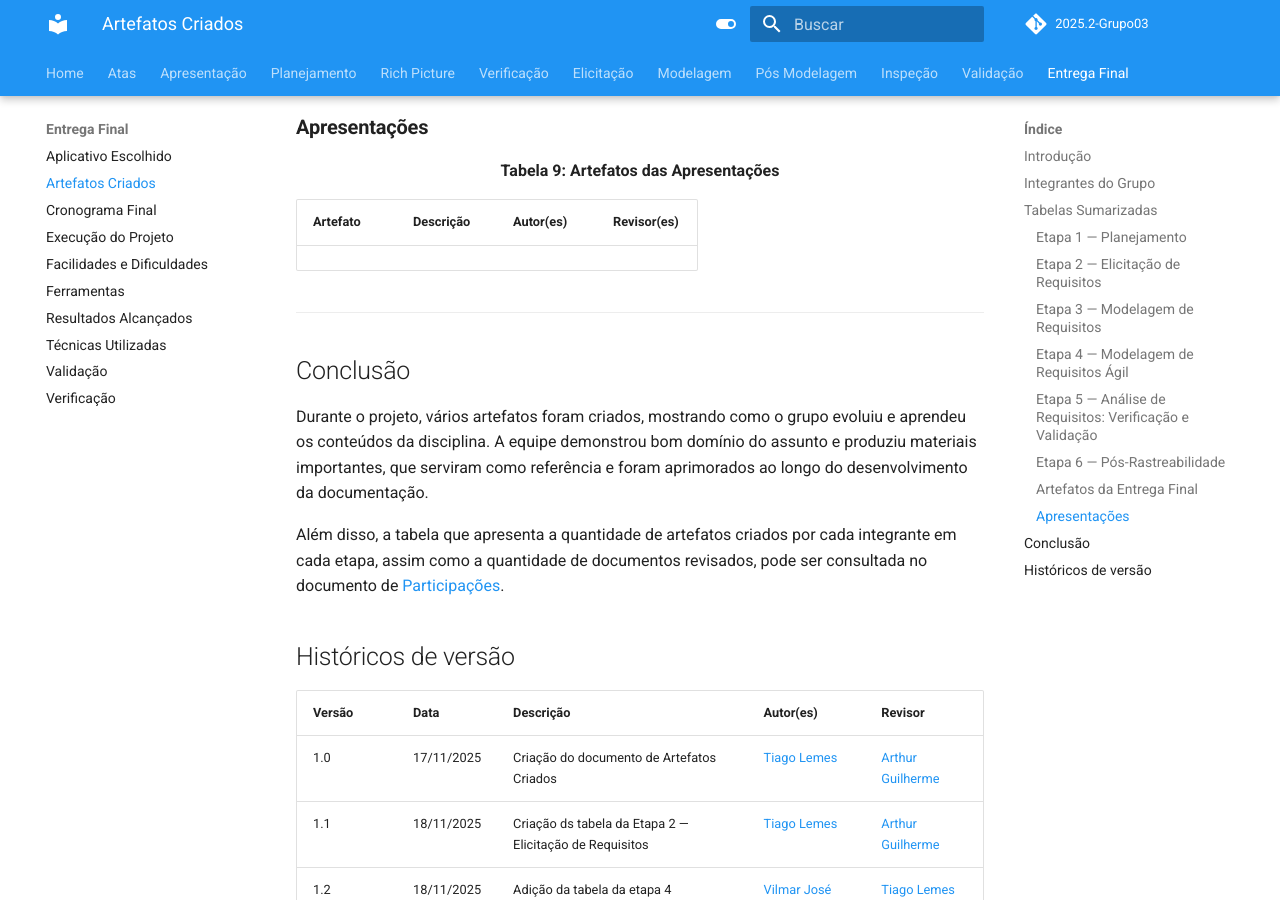
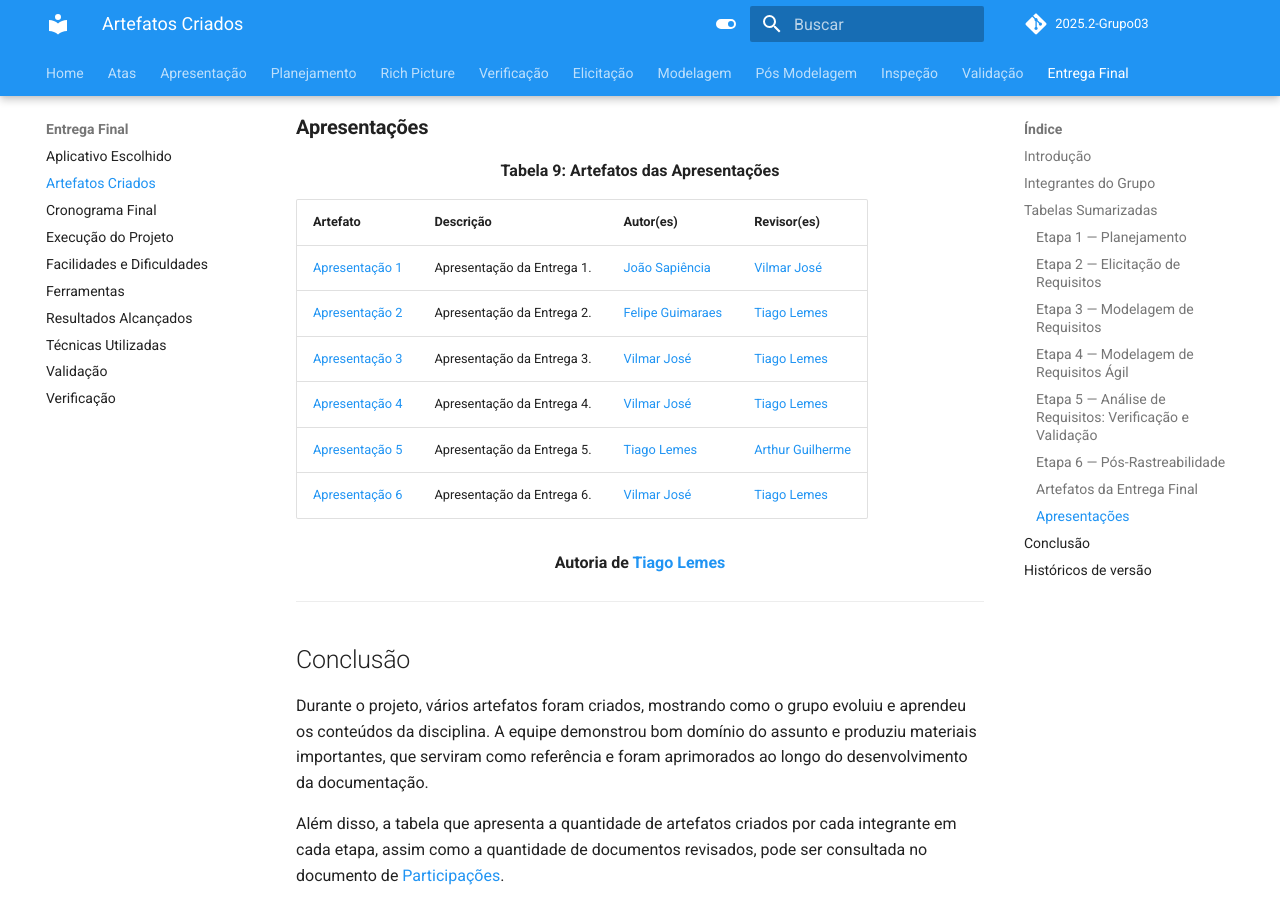
Before and after one commit to Requisitos-de-Software/2025.2-Grupo03, an MkDocs documentation site: the page built from docs/Entrega_Final/artefatos_criados.md, in a window 1280 px wide and 900 px high, scrolled down 5615 px. Built offline with MkDocs 1.6.1 and Material for MkDocs 9.7.7, drawn with Linux system fonts in a browser that asks for light colours; comment, search, counter and statistics services are not loaded.

Commit message:
Update artefatos_criados.md

```diff
--- a/docs/Entrega_Final/artefatos_criados.md
+++ b/docs/Entrega_Final/artefatos_criados.md
@@ -210,6 +210,15 @@ A Tabela 1 apresenta todos os integrantes da equipe que participaram da criaçã
 
 | Artefato | Descrição | Autor(es) | Revisor(es) |
 |----------|-----------|-----------|--------------|
+| [Apresentação 1](https://requisitos-de-software.github.io/2025.2-Grupo03/Apresenta%C3%A7%C3%A3o/apresentacao1/) | Apresentação da Entrega 1.	 | [João Sapiência](https://github.com/JoaoSapiencia) | [Vilmar José](https://github.com/VilmarFagundes) |
+| [Apresentação 2](https://requisitos-de-software.github.io/2025.2-Grupo03/Apresenta%C3%A7%C3%A3o/apresentacao2/) | Apresentação da Entrega 2.	 | [Felipe Guimaraes](https://github.com/felipegf1) | [Tiago Lemes](https://github.com/TiagoTeixeira-2005) |
+| [Apresentação 3](https://requisitos-de-software.github.io/2025.2-Grupo03/Apresenta%C3%A7%C3%A3o/apresentacao3/) | Apresentação da Entrega 3.	 | [Vilmar José](https://github.com/VilmarFagundes) | [Tiago Lemes](https://github.com/TiagoTeixeira-2005) |
+| [Apresentação 4](https://requisitos-de-software.github.io/2025.2-Grupo03/Apresenta%C3%A7%C3%A3o/apresentacao4/) | Apresentação da Entrega 4.	 | [Vilmar José](https://github.com/VilmarFagundes) | [Tiago Lemes](https://github.com/TiagoTeixeira-2005) |
+| [Apresentação 5](https://requisitos-de-software.github.io/2025.2-Grupo03/Apresenta%C3%A7%C3%A3o/apresentacao5/) | Apresentação da Entrega 5.	 | [Tiago Lemes](https://github.com/TiagoTeixeira-2005) | [Arthur Guilherme](https://github.com/ArthurGuilher62)|
+| [Apresentação 6](https://requisitos-de-software.github.io/2025.2-Grupo03/Apresenta%C3%A7%C3%A3o/apresentacao6/) | Apresentação da Entrega 6.	 | [Vilmar José](https://github.com/VilmarFagundes) | [Tiago Lemes](https://github.com/TiagoTeixeira-2005) |
+<div align="center">
+  <strong>Autoria de <a href="https://github.com/TiagoTeixeira-2005">Tiago Lemes</a></strong>
+</div>
 
 ---
 
```
